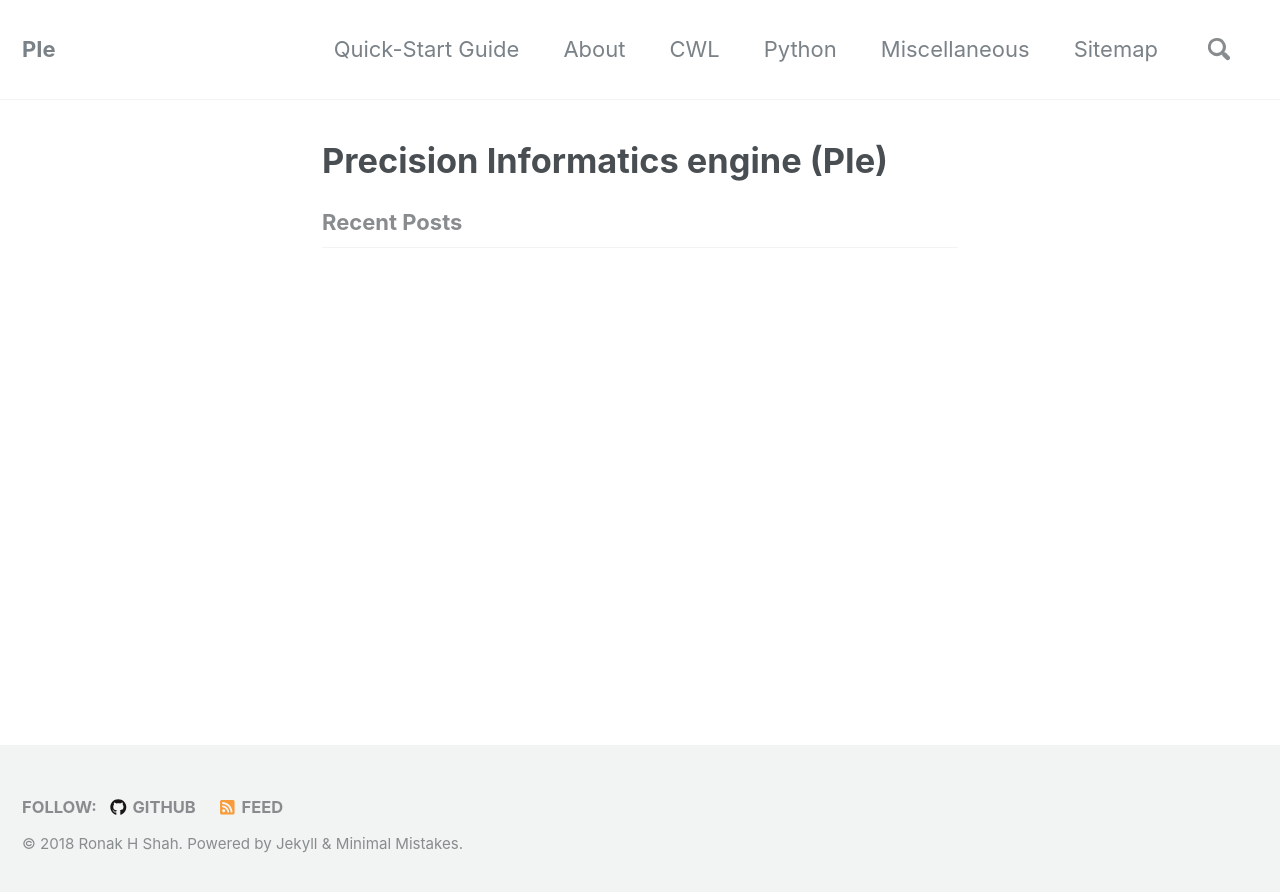
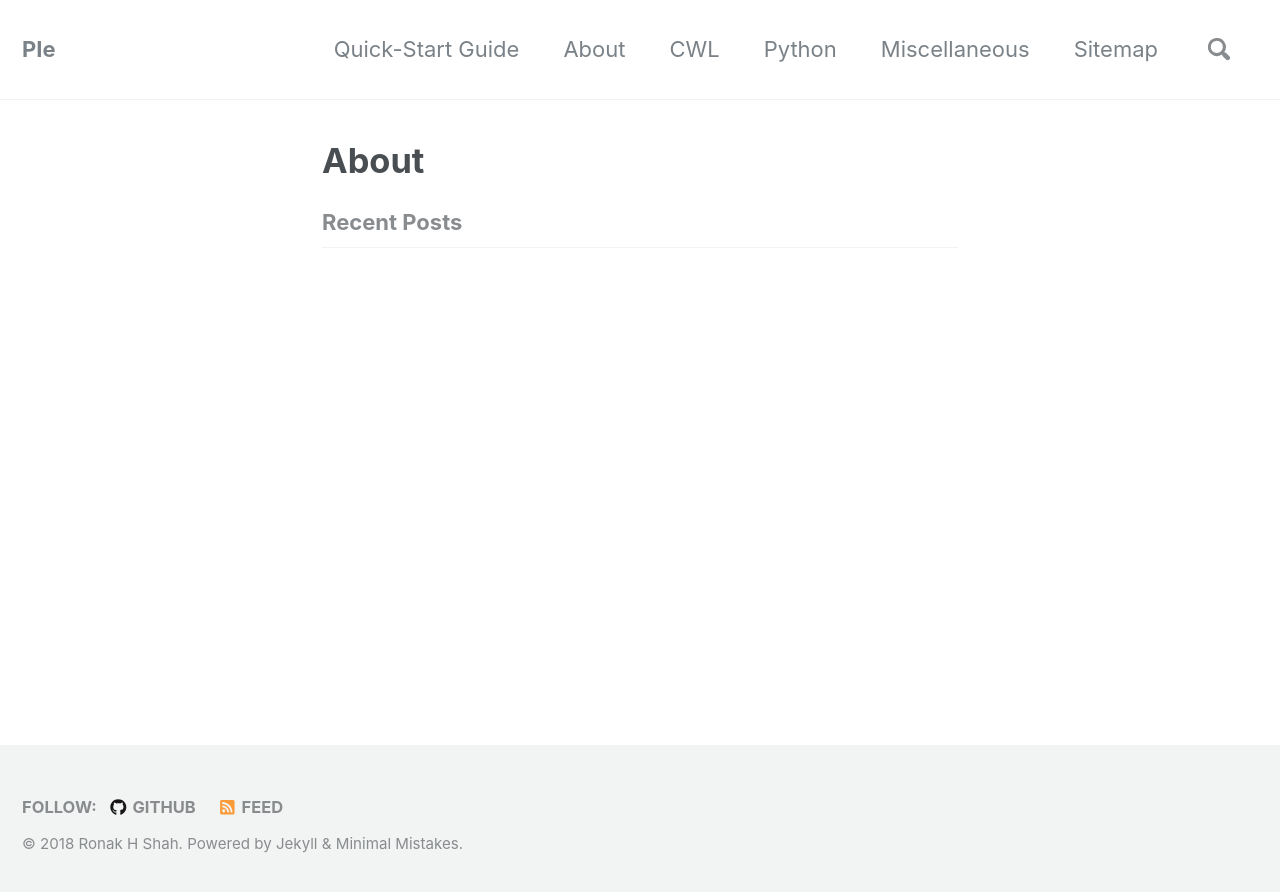
Before and after one commit to rhshah/PIe, a Jekyll site: the page built from docs/index.md, in a window 1280 px wide. Shown: the top 892 px of the page. Built offline with Jekyll 4.4.1, drawn with Linux system fonts in a browser that asks for light colours; nearby versions of some CDN libraries; our own code applies the rules of GitHub Pages for plain Markdown files; part of the change alters nothing that is shown.

Commit message:
Testing Index.md

```diff
--- a/docs/index.md
+++ b/docs/index.md
@@ -1,7 +1,13 @@
+---
+title: "About"
+permalink: /
+excerpt: "About PIe."
+last_modified_at: 2018-05-09T15:58:49-04:00
+redirect_from:
+  - /theme-setup/
+toc: true
+---
 # Precision Informatics engine (PIe)
-Python wrapper for bioinformatics tools with corresponding CWL
-
-## Overview
 
 ### PIe has three components in it:
 1. JSON based configuration
```
Also changed, not shown: README.md.
